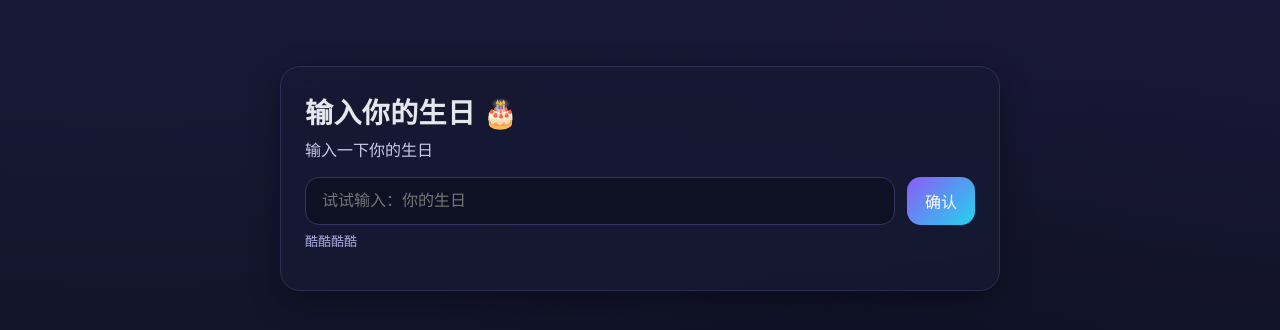
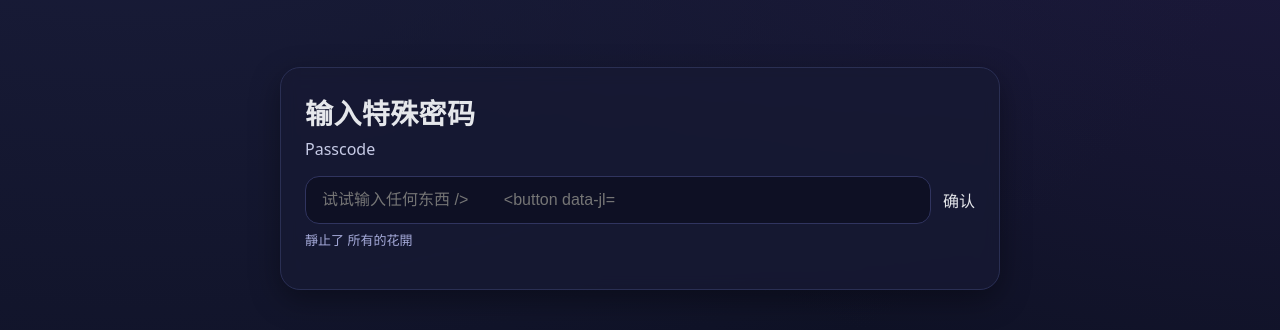
Before and after one commit to paulhuang-dotcom/Cp3, a plain HTML site: page index.html in a window 1280 px wide. Shown: the part 222-552 px from the top of the page. Drawn offline with Linux system fonts and the light colour scheme.

Commit message:
Update index.html

```diff
--- a/index.html
+++ b/index.html
@@ -123,18 +123,18 @@
 <body>
   <div class="wrap">
     <div class="card">
-      <h1>输入你的生日 🎂</h1>
-      <p>输入一下你的生日</p>
+      <h1>输入特殊密码</h1>
+      <p>Passcode</p>
       <div class="row">
-        <input id="triggerInput" type="text" placeholder="试试输入：你的生日 "0817" />
+        <input id="triggerInput" type="text" placeholder="试试输入任何东西 />
         <button id="goBtn" title="触发下花">确认</button>
       </div>
-      <p class="hint">酷酷酷酷</p>
+      <p class="hint">靜止了 所有的花開</p>
     </div>
   </div>
 
   <div id="shower" class="shower" aria-hidden="true"></div>
-  <div id="toast" class="toast" role="status">已触发：全屏下花！</div>
+  <div id="toast" class="toast" role="status">全屏下花！</div>
 
   <script>
     // === 自定义区域 ===
```
